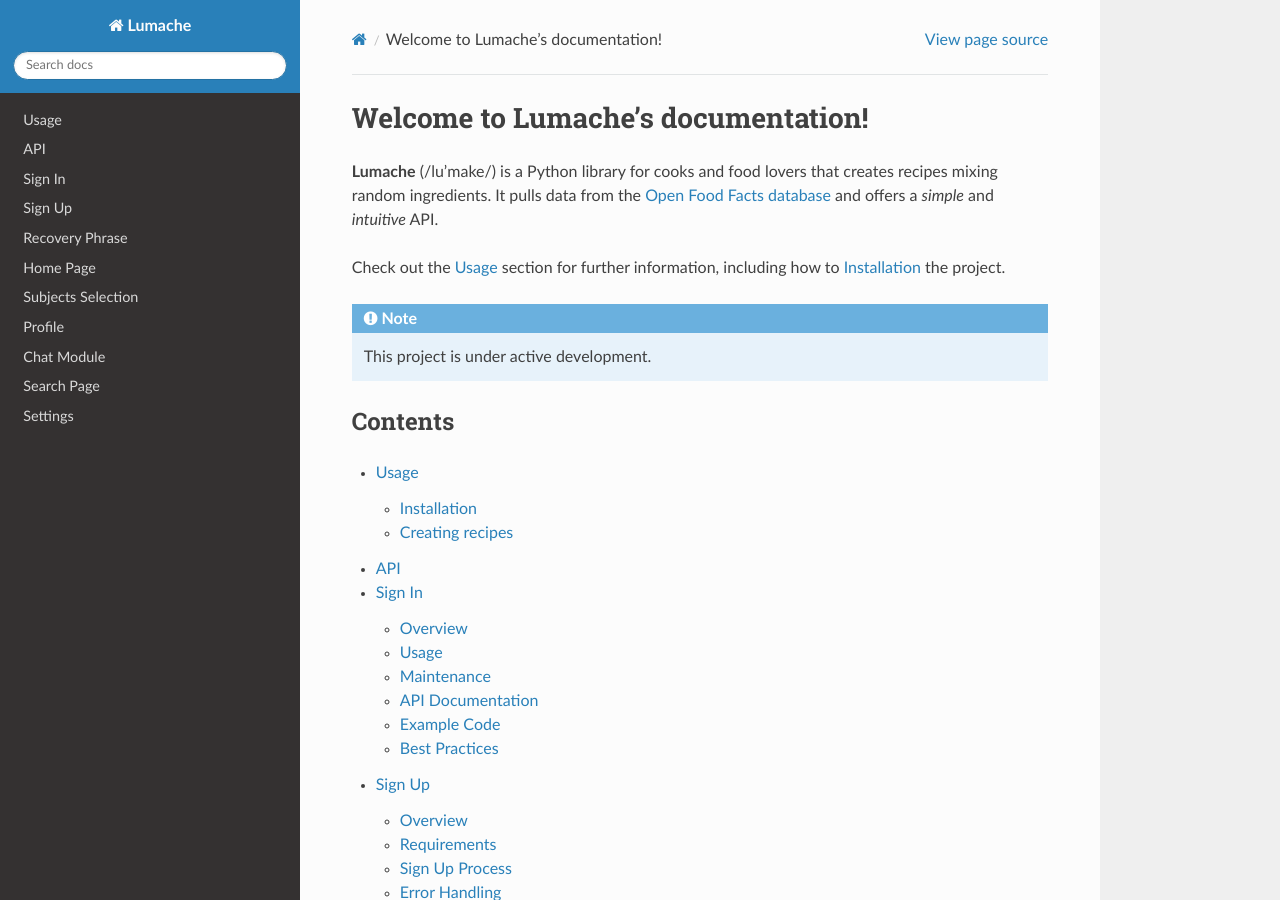
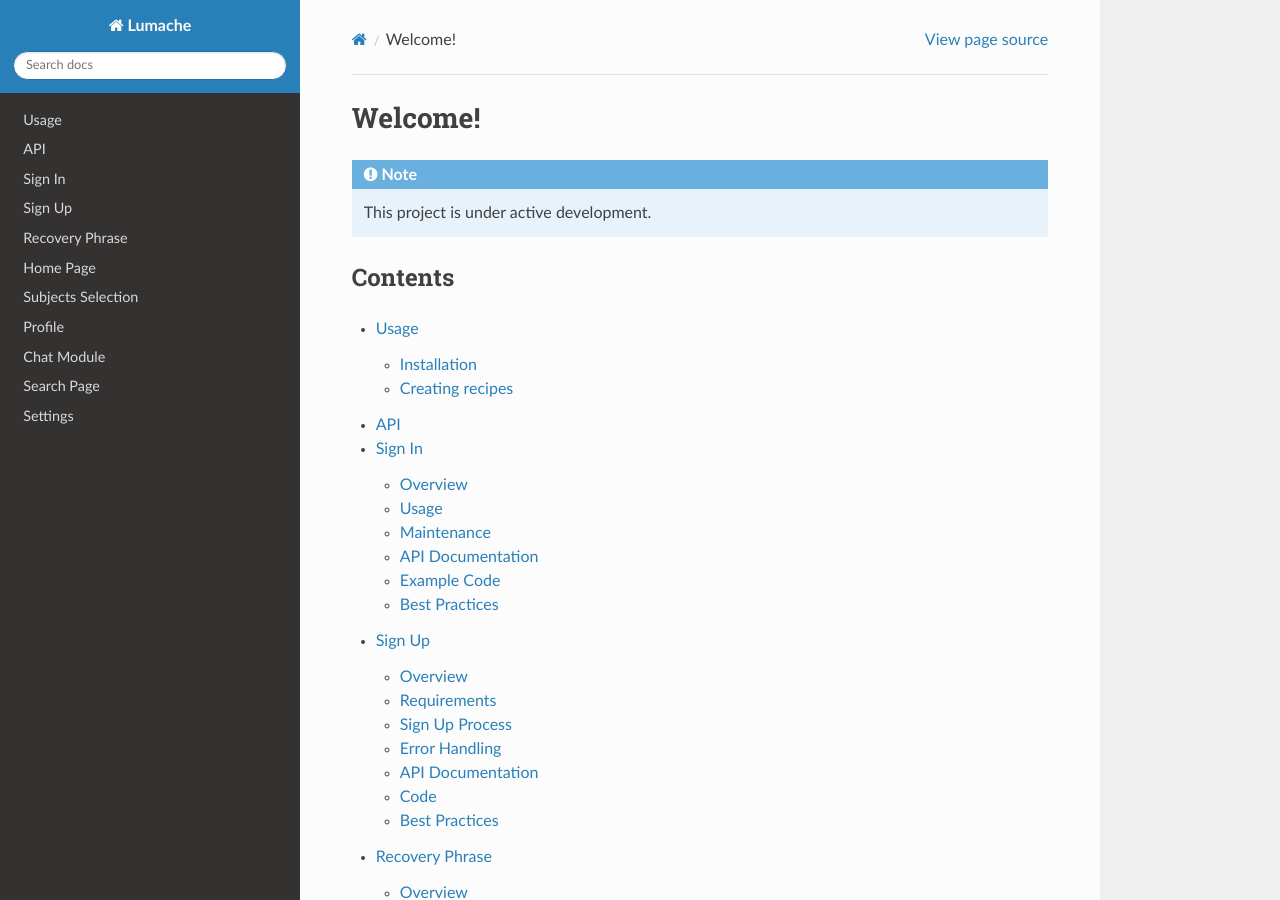
Before and after one commit to Basnoo05/rtd-tutorial, a Sphinx documentation site: the page built from docs/source/index.rst, in a window 1280 px wide and 900 px high. Built offline with Sphinx 7.4.7 and the Read the Docs theme 3.1.0, drawn with Linux system fonts in a browser that asks for light colours.

Commit message:
Update index.rst

```diff
--- a/docs/source/index.rst
+++ b/docs/source/index.rst
@@ -1,13 +1,5 @@
-Welcome to Lumache's documentation!
+Welcome!
 ===================================
-
-**Lumache** (/lu'make/) is a Python library for cooks and food lovers
-that creates recipes mixing random ingredients.
-It pulls data from the `Open Food Facts database <https://world.openfoodfacts.org/>`_
-and offers a *simple* and *intuitive* API.
-
-Check out the :doc:`usage` section for further information, including
-how to :ref:`installation` the project.
 
 .. note::
 
```
